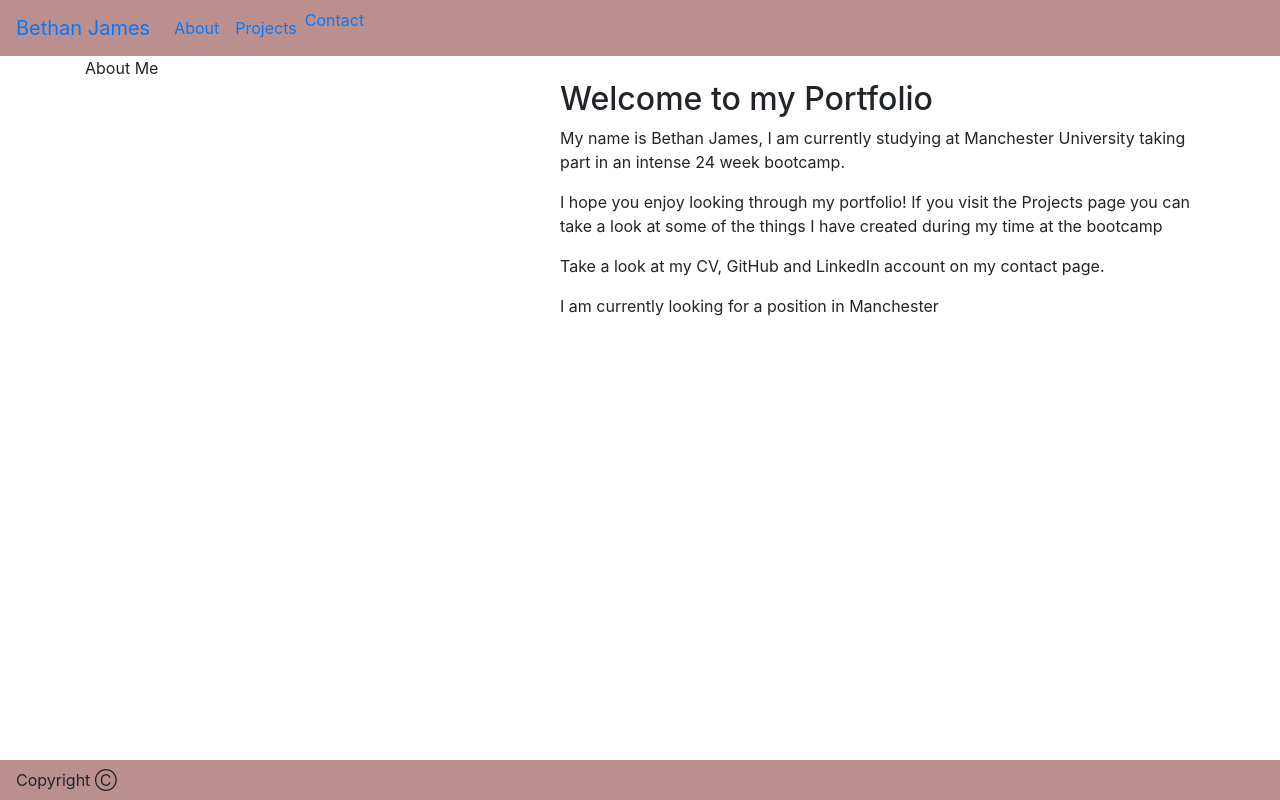
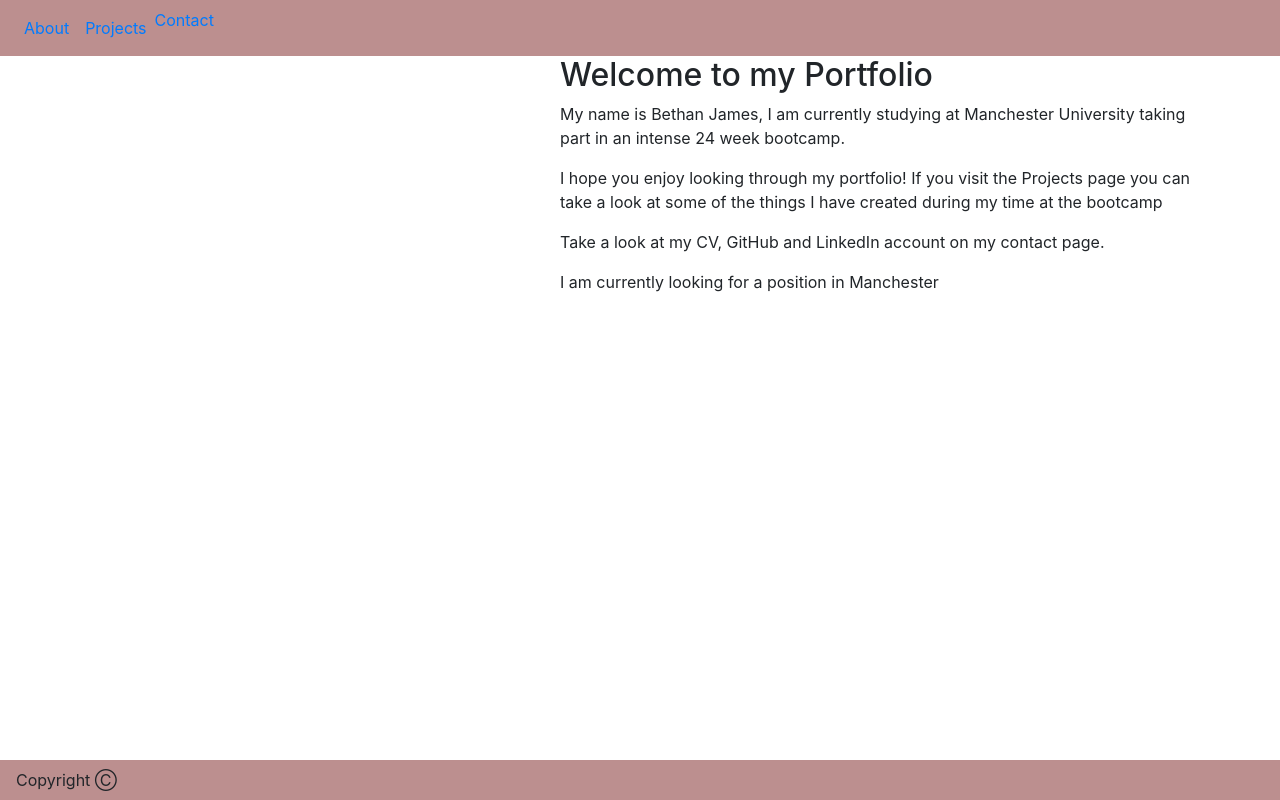
Before and after one commit to Bethanjames93/my_react_portfolio, a React (Create React App) app in the folder react-portfolio/: page / in a window 1280 px wide. Built offline with nearby package versions, Linux system fonts and the light colour scheme.

Commit message:
Took a link out of the navbar that was not needed and removed text on the homepage

```diff
--- a/react-portfolio/src/components/navbar/Navbar.js
+++ b/react-portfolio/src/components/navbar/Navbar.js
@@ -5,9 +5,6 @@ import "./style.css";
 function Navbar() {
     return (
         <nav className="navbar navbar-expand-lg navstyle">
-            <Link className="navbar-brand" to="/">
-            Bethan James
-            </Link>
             <div>
                 <ul className="navbar-nav">
                     <li className="nav-item">
--- a/react-portfolio/src/pages/about/index.js
+++ b/react-portfolio/src/pages/about/index.js
@@ -4,9 +4,6 @@ import "./style.css"
 function About() {
     return(
         <div className="container">
-            <div className="row">
-                <div className="col-12">About Me</div>
-            </div>
             <div className="row">
                 <div class="col-5" src="assets/imageofme.jpg" title="Image of me"></div>
                 <div class="col-7">
```
